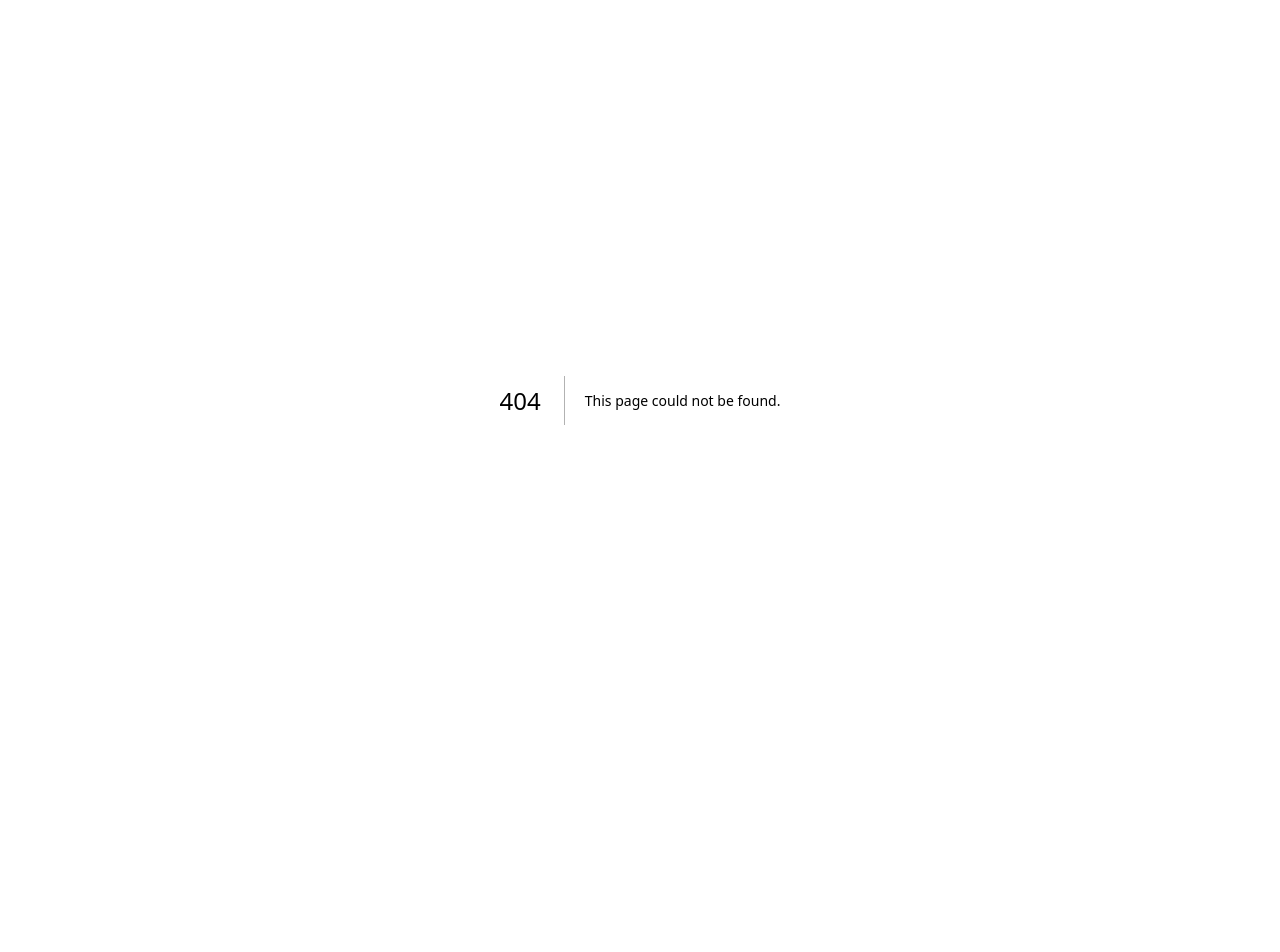
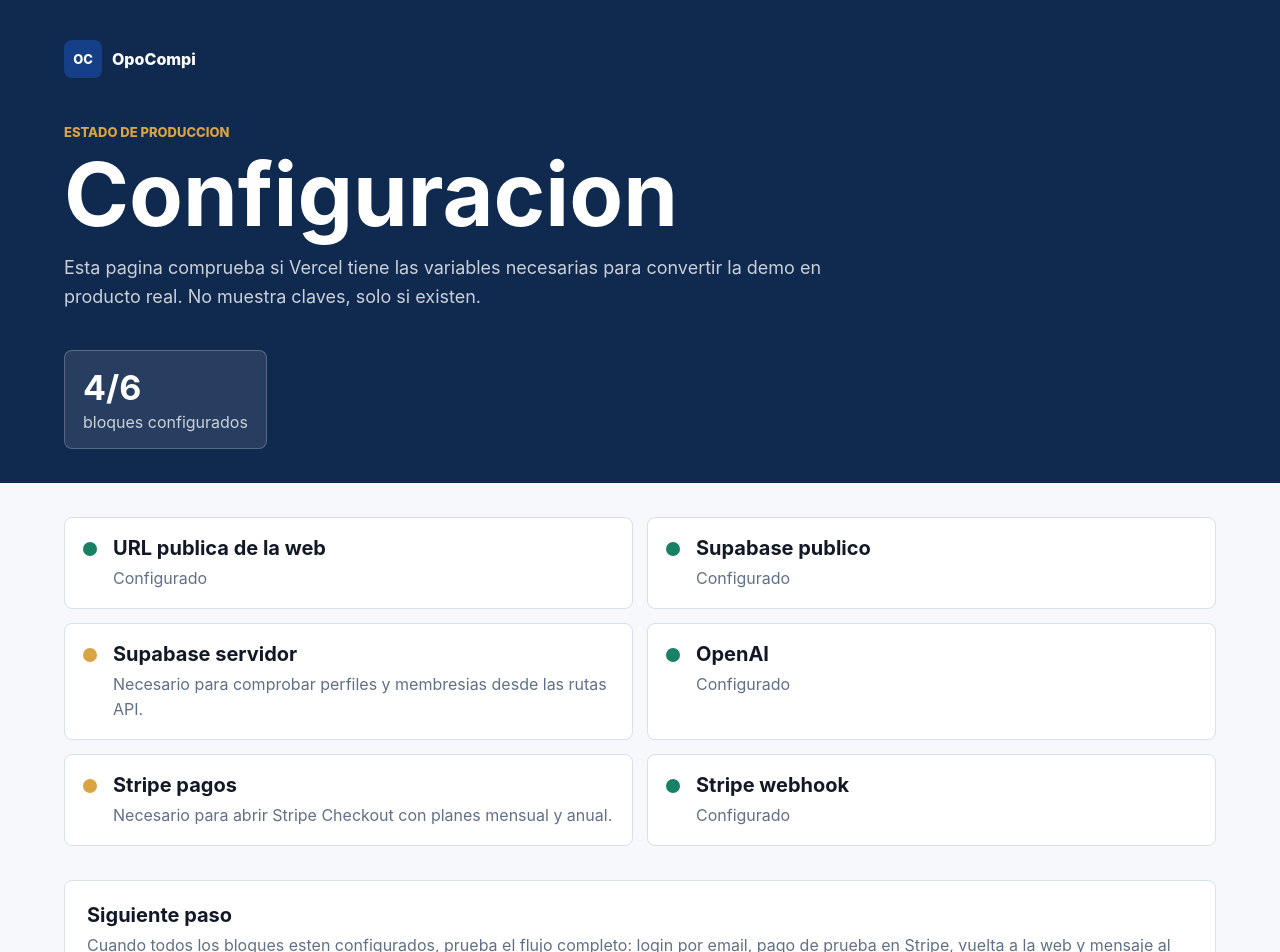
Before and after one commit to emilianocabotdiaz-cpu/opocompi, a Next.js app: page /setup in a window 1280 px wide. Before the commit this address had no page. Shown: the top 952 px of the page. Before the commit the page ends 800 px from the top, so only its background shows below. Built offline with nearby package versions, Linux system fonts and the light colour scheme; no server answers.

Commit message:
Add files via upload

```diff
--- a/app/globals.css
+++ b/app/globals.css
@@ -584,6 +584,110 @@ select {
   margin: 0;
 }
 
+.setup-page {
+  min-height: 100vh;
+  background: var(--paper);
+}
+
+.setup-hero {
+  padding: 40px clamp(18px, 5vw, 72px) 34px;
+  color: var(--white);
+  background: #10294f;
+}
+
+.setup-hero .brand {
+  width: fit-content;
+  margin-bottom: 46px;
+}
+
+.setup-hero h1 {
+  margin: 0 0 14px;
+  font-size: clamp(44px, 7vw, 88px);
+  line-height: 0.96;
+}
+
+.setup-hero p:not(.eyebrow) {
+  max-width: 760px;
+  color: rgba(255, 255, 255, 0.78);
+  font-size: 18px;
+  line-height: 1.6;
+}
+
+.setup-score {
+  display: inline-grid;
+  gap: 4px;
+  margin-top: 20px;
+  padding: 16px 18px;
+  background: rgba(255, 255, 255, 0.1);
+  border: 1px solid rgba(255, 255, 255, 0.22);
+  border-radius: 8px;
+}
+
+.setup-score strong {
+  font-size: 34px;
+}
+
+.setup-score span {
+  color: rgba(255, 255, 255, 0.76);
+}
+
+.setup-grid {
+  display: grid;
+  grid-template-columns: repeat(2, minmax(0, 1fr));
+  gap: 14px;
+  padding: 34px clamp(18px, 5vw, 72px);
+}
+
+.setup-check {
+  display: grid;
+  grid-template-columns: 16px 1fr;
+  gap: 14px;
+  padding: 18px;
+  background: var(--white);
+  border: 1px solid var(--line);
+  border-radius: 8px;
+}
+
+.setup-dot {
+  width: 14px;
+  height: 14px;
+  margin-top: 6px;
+  border-radius: 999px;
+}
+
+.setup-dot.ok {
+  background: var(--green);
+}
+
+.setup-dot.pending {
+  background: var(--gold);
+}
+
+.setup-check h2,
+.setup-next h2 {
+  margin: 0 0 6px;
+  font-size: 20px;
+}
+
+.setup-check p,
+.setup-next p {
+  margin: 0;
+  color: var(--muted);
+  line-height: 1.52;
+}
+
+.setup-next {
+  margin: 0 clamp(18px, 5vw, 72px) 54px;
+  padding: 22px;
+  background: var(--white);
+  border: 1px solid var(--line);
+  border-radius: 8px;
+}
+
+.setup-next .btn {
+  margin-top: 18px;
+}
+
 @media (max-width: 920px) {
   .nav {
     display: none;
@@ -592,7 +696,8 @@ select {
   .status-band,
   .app-shell,
   .pricing-grid,
-  .test-builder {
+  .test-builder,
+  .setup-grid {
     grid-template-columns: 1fr;
   }
 
--- a/app/page.tsx
+++ b/app/page.tsx
@@ -186,6 +186,7 @@ export default function Home() {
           <a href="#asistente">Asistente</a>
           <a href="#test">Tests</a>
           <a href="#membresia">Membresia</a>
+          <a href="/setup">Setup</a>
         </nav>
         <a className="btn btn-primary" href="#membresia">Acceder</a>
       </header>
--- /dev/null
+++ b/app/setup/page.tsx
@@ -0,0 +1,84 @@
+type Check = {
+  label: string;
+  ok: boolean;
+  help: string;
+};
+
+const checks: Check[] = [
+  {
+    label: "URL publica de la web",
+    ok: Boolean(process.env.NEXT_PUBLIC_SITE_URL),
+    help: "NEXT_PUBLIC_SITE_URL debe apuntar a tu dominio de Vercel.",
+  },
+  {
+    label: "Supabase publico",
+    ok: Boolean(process.env.NEXT_PUBLIC_SUPABASE_URL && process.env.NEXT_PUBLIC_SUPABASE_ANON_KEY),
+    help: "Necesario para registro e inicio de sesion desde el navegador.",
+  },
+  {
+    label: "Supabase servidor",
+    ok: Boolean(process.env.SUPABASE_SERVICE_ROLE_KEY),
+    help: "Necesario para comprobar perfiles y membresias desde las rutas API.",
+  },
+  {
+    label: "OpenAI",
+    ok: Boolean(process.env.OPENAI_API_KEY),
+    help: "Necesario para que el chat responda con IA real.",
+  },
+  {
+    label: "Stripe pagos",
+    ok: Boolean(process.env.STRIPE_SECRET_KEY && process.env.STRIPE_PRICE_MONTHLY && process.env.STRIPE_PRICE_YEARLY),
+    help: "Necesario para abrir Stripe Checkout con planes mensual y anual.",
+  },
+  {
+    label: "Stripe webhook",
+    ok: Boolean(process.env.STRIPE_WEBHOOK_SECRET),
+    help: "Necesario para activar o desactivar la membresia automaticamente.",
+  },
+];
+
+export default function SetupPage() {
+  const ready = checks.filter((check) => check.ok).length;
+
+  return (
+    <main className="setup-page">
+      <section className="setup-hero">
+        <a className="brand" href="/" aria-label="Volver a OpoCompi">
+          <span className="brand-mark">OC</span>
+          <span>OpoCompi</span>
+        </a>
+        <p className="eyebrow">Estado de produccion</p>
+        <h1>Configuracion</h1>
+        <p>
+          Esta pagina comprueba si Vercel tiene las variables necesarias para convertir la demo en producto real.
+          No muestra claves, solo si existen.
+        </p>
+        <div className="setup-score">
+          <strong>{ready}/{checks.length}</strong>
+          <span>bloques configurados</span>
+        </div>
+      </section>
+
+      <section className="setup-grid" aria-label="Comprobaciones de configuracion">
+        {checks.map((check) => (
+          <article className="setup-check" key={check.label}>
+            <div className={`setup-dot ${check.ok ? "ok" : "pending"}`} />
+            <div>
+              <h2>{check.label}</h2>
+              <p>{check.ok ? "Configurado" : check.help}</p>
+            </div>
+          </article>
+        ))}
+      </section>
+
+      <section className="setup-next">
+        <h2>Siguiente paso</h2>
+        <p>
+          Cuando todos los bloques esten configurados, prueba el flujo completo: login por email, pago de prueba en
+          Stripe, vuelta a la web y mensaje al chat.
+        </p>
+        <a className="btn btn-primary" href="/">Volver a la app</a>
+      </section>
+    </main>
+  );
+}
```
Also changed, not shown: 2 other files (tests, documents, lock files or other folders).
